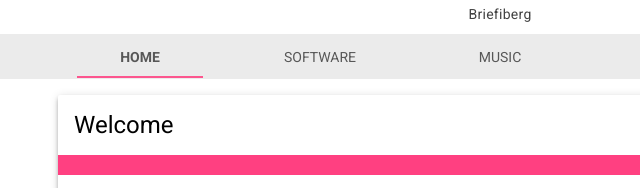
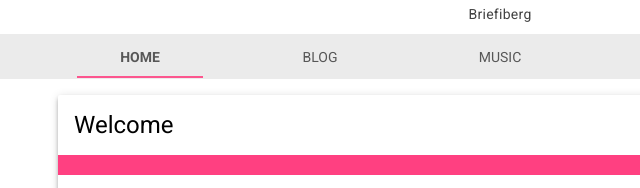
Before and after one commit to Briefiberg/Briefiberg.github.io, a plain HTML site: page index.html in a window 1280 px wide. Shown: the part 166-354 px from the top of the page, 140-780 px from the left. Drawn offline with nearby package versions, Linux system fonts and the light colour scheme.

Commit message:
Update index.html

```diff
--- a/index.html
+++ b/index.html
@@ -42,7 +42,7 @@
             <div class="mdl-layout__header-row portfolio-navigation-row mdl-layout--large-screen-only">
                 <nav class="mdl-navigation mdl-typography--body-1-force-preferred-font">
                     <a class="mdl-navigation__link is-active" href="index.html">Home</a>
-                    <a class="mdl-navigation__link" href="software">Software</a>
+                    <a class="mdl-navigation__link" href="blog">Blog</a>
                     <a class="mdl-navigation__link" href="https://soundcloud.com/briefiberg">Music</a>
                     <a class="mdl-navigation__link" href="https://briefiberg.createaforum.com/">Forum</a>
                     <a class="mdl-navigation__link" href="https://wuzzlescgs.github.io/briefiberg/index.html">Old</a>
```
